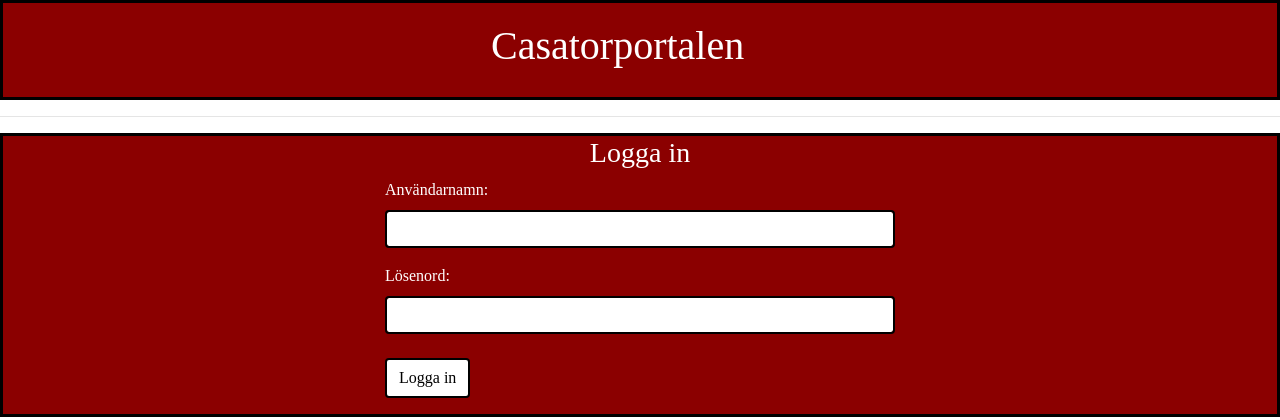
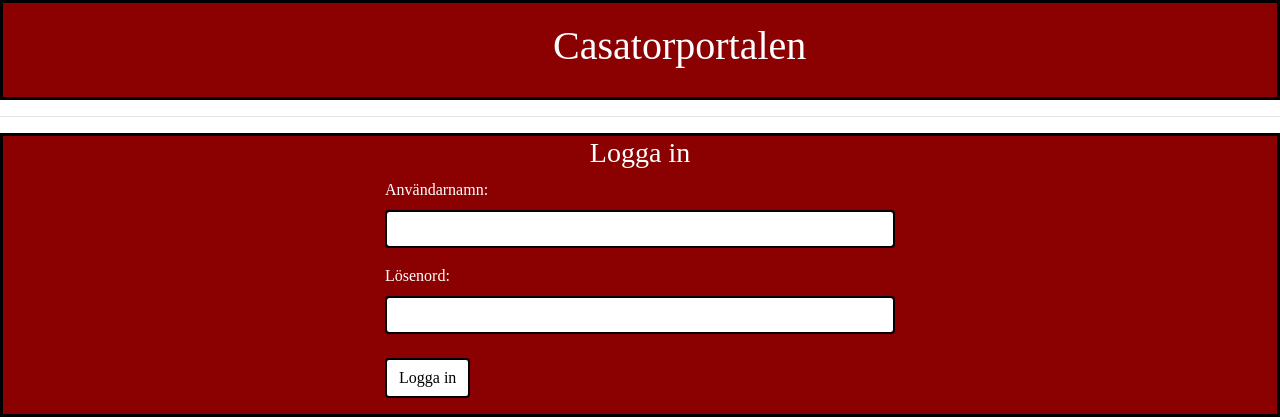
Before and after one commit to Lucaso98/casatorportal, a Django app: page /login/ in a window 1280 px wide. Shown: the top 420 px of the page. Run offline with Django 3.2, Linux system fonts and the light colour scheme; some libraries are stand-ins or nearby versions.

Commit message:
Update loginheader.html

```diff
--- a/portalen/templates/portalen/loginheader.html
+++ b/portalen/templates/portalen/loginheader.html
@@ -13,7 +13,7 @@
   .center {
     position: relative;
     font-family: serif;
-    margin: 38%;
+    left: 43%;
     top: 0%;
   }
 
```
